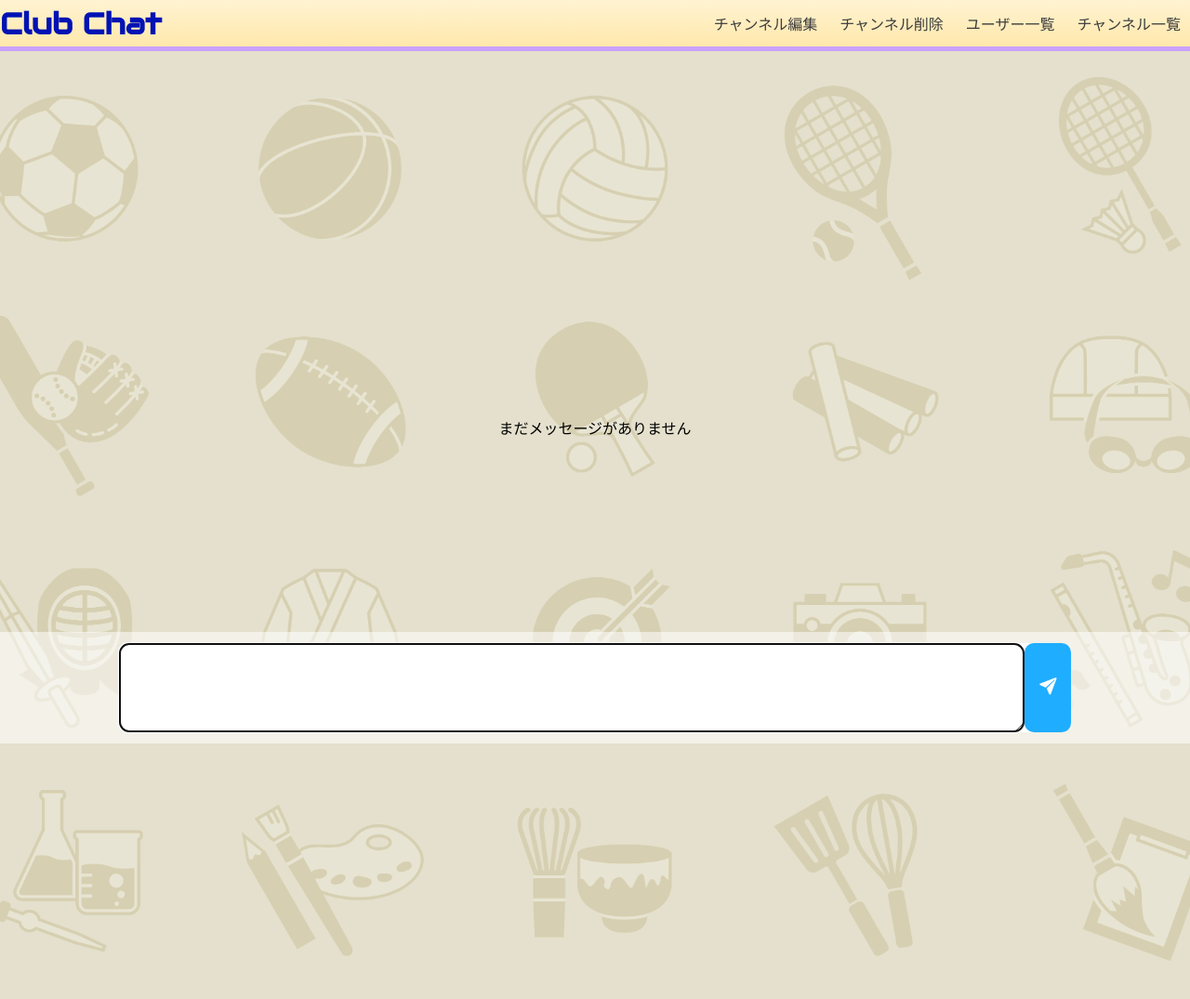
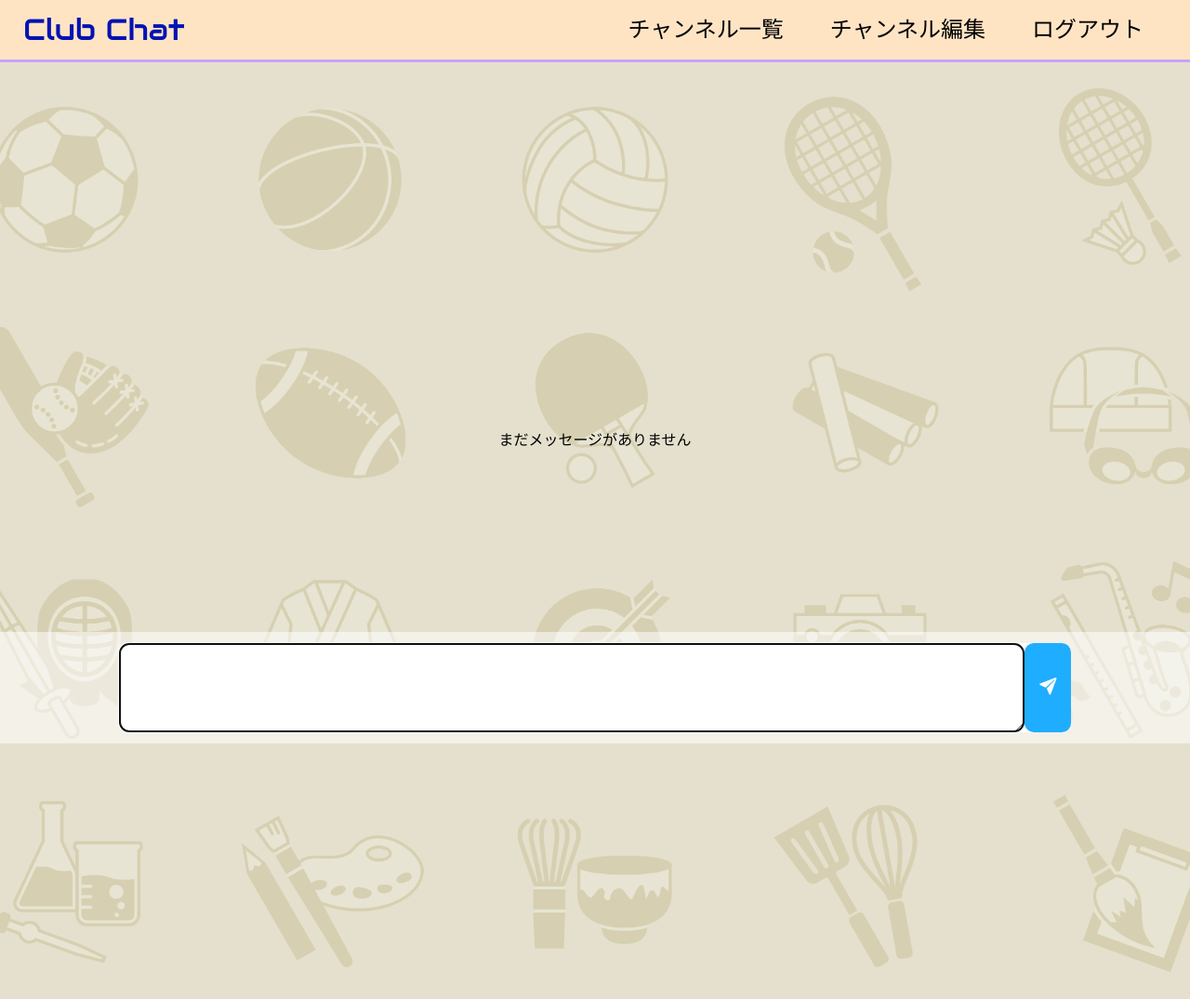
Before and after one commit to hackathon-winter-teamE/clubchat, a Flask app: template ChatApp/templates/detail.html in a window 1280 px wide. Shown: the whole page at 93% size. Before the commit the page ends 1034 px from the top, so only its background shows below. Run offline with Flask 2, Linux system fonts and the light colour scheme; the template is opened without the code that fills it, so the values that code supplies are empty.

Commit message:
チャンネル更新を追加

```diff
--- a/ChatApp/app.py
+++ b/ChatApp/app.py
@@ -215,7 +215,7 @@ def delete_message():
     cid = request.form.get('cid')
 
     if message_id:
-        dbConnect,delete_message(message_id)
+        dbConnect.deleteMessage(message_id)
 
     return redirect('/detail/{cid}'.format(cid = cid))
 
--- a/ChatApp/models.py
+++ b/ChatApp/models.py
@@ -201,7 +201,7 @@ class dbConnect:
         try:
             conn = DB.getConnection()
             cur = conn.cursor()
-            sql = "DELETE FROM messages WHERE id=%S"
+            sql = "DELETE FROM messages WHERE id=%s"
             cur.execute(sql,(message_id))
             conn.commit()
         except Exception as e:
--- a/ChatApp/static/css/detail.css
+++ b/ChatApp/static/css/detail.css
@@ -2,30 +2,61 @@
   margin: 0;
 }
 
+:root {
+  /* fonts */
+  --font-inter: Inter;
+  --font-audiowide: Audiowide;
+  --font-noto-sans-jp: "Noto Sans JP";
+}
+
+#add-channel-modal,
+#update-channel-modal,
+#delete-channel-modal {
+  display: none;
+}
 
 header {
-display: flex;
-width: 100%;
-height: 50px;
-background: linear-gradient(rgba(255,243,210,1), rgba(255,232,171,1));
-border-bottom: 5px solid #CAA1FF;
-border-bottom-width: 100%;
-align-items: center;
-margin: 0;
-}
-.header-title {
-margin-right: auto;
-color: #0012B4;
-font-family: 'Audiowide', sans-serif;
-}
-.menu-item {
-list-style: none;
-display: inline-block;
-padding: 10px;
-color: #3D3D3D;
-text-decoration: none;  /* 下線消去 */
+  height: 64px;
+  width: 100%;
+  background-color: bisque;
+  position: sticky;
+  top: 0;
+  z-index: 10;
+  border-bottom: 3px solid #caa1ff;
 }
 
+.header-logo {
+float: left;
+margin-left: 25px;
+}
+
+.header-logo p {
+  font-size: 32px;
+  font-family: var(--font-audiowide);
+  color: #0012b4;
+  line-height: 0px;
+}
+
+.header-menu {
+float: right;
+margin-right: 25px;
+}
+
+.header-menu a {
+  font-size: 24px;
+  line-height: 64px;
+  padding: 0 25px;
+  color: #000000;
+  display: block;
+  float: left;
+  transition: all 0.5s;
+  cursor: pointer;
+  text-decoration: none;
+}
+
+.header-menu a:hover {
+  background-color: rgba(255, 255, 255, 0.3);
+}
 
 .detail-wrapper {
 min-height: 100vh;
--- a/ChatApp/static/js/Channels/update-channel.js
+++ b/ChatApp/static/js/Channels/update-channel.js
@@ -1,9 +1,9 @@
 // チャンネルを更新する時の処理
 
-const updateButton = document.getElementById("channel-update-button");
+const updateButton = document.getElementById("channel-update-button2");
 const updateChannelModal = document.getElementById("update-channel-modal");
 const updatePageButtonClose = document.getElementById(
-  "update-page-close-button"
+  "update-page-close-button2"
 );
 
 // モーダルが存在するページのみ（uidとチャンネルidが同じ時のみ）
@@ -25,3 +25,12 @@ if (updateChannelModal) {
     }
   });
 }
+
+// update-channel-modalが表示されている時に Ctrl/Command + Enter で送信
+function sendUpdateForm() {
+  const newChannelTitle = document.updateChannelForm.channelTitle.value;
+
+  if (newChannelTitle !== "") {
+    document.updateChannelForm.submit();
+  }
+}
--- a/ChatApp/templates/detail.html
+++ b/ChatApp/templates/detail.html
@@ -5,36 +5,37 @@
     <meta name="viewport" content="width=device-width, initial-scale=1.0"/>
     <title>トークルーム</title>
     <link rel="stylesheet" href="../static/css/detail.css" />
+    <link rel="stylesheet" href="../static/css/modal.css" />
     <link rel="preconnect" href="https://fonts.googleapis.com">
     <link rel="preconnect" href="https://fonts.gstatic.com" crossorigin>
     <link href="https://fonts.googleapis.com/css2?family=Audiowide&display=swap" rel="stylesheet">
-    <script type="module" src="https://unpkg.com/ionicons@5.5.2/dist/ionicons/ionicons.esm.js"></script>
-    <script nomodule src="https://unpkg.com/ionicons@5.5.2/dist/ionicons/ionicons.js"></script>
+
+
 </head>
 <header>
-    <h1 class="header-title">Club Chat</h1>
-    <nav class="nav">
-        <ul class ="menu-group">
-            <a href="../templates/modal/update-channel.html" li class="menu-item"></li>チャンネル編集</a>
-            <a href="../templates/modal/delete-channel.html" li class="menu-item"></li>チャンネル削除</a>
-            <a href="../templates/modal/users.html" li class="menu-item"></li>ユーザー一覧</a>
-            <a href="index.html" li class="menu-item"></li>チャンネル一覧</a>
-        </ul>
-    </nav>
+  <div class="header-container">
+    <div class="header-logo">
+      <p>Club Chat</p>
+    </div>
+    <div class="header-menu">
+      <a href="{{ url_for('index') }}">チャンネル一覧</a>
+      {% if uid == channel.uid %}
+      <a id="channel-update-button2">チャンネル編集</a>
+      {% endif %}
+      <a href="{{ url_for('logout') }}">ログアウト</a>
+    </div>
+  </div>
 </header>
  <body class="detail">
+  {% if uid == channel.uid %}
+  {% include 'modal/update-channel.html' %} {% endif %}
     <div class="detail-wrapper">
         <div class="bg-img">
             <div class="channel-name">
               {{ channel.name }}
-              <!-- {% if channel.abstract is not none %}
-              {% endif %} -->
-              <!-- <button id="channel-update-button">
-                <ion-icon name="brush"></ion-icon>
-              </button>
-              {% include 'modal/update-channel.html' %}  -->
+
             </div>
-            <!-- <div class="channel-description">{{ channel.abstract }}</div> -->
+
               <div id="message-area">
                 {% if messages|length > 0 %} {% for message in messages %} {% if message.uid == uid %}
                     <div class="messages-right">
@@ -86,5 +87,35 @@
                </div>
 
     </div>
+{% include 'modal/delete-channel.html' %}
  </body>
+ <script type="text/javascript">
+  // prettier-ignore
+  const uid = JSON.parse('{{ uid|tojson }}');
+</script>
+<script
+  src="{{url_for('static',filename='js/scroll-message.js')}}"
+  type="text/javascript"
+></script>
+<script
+  src="{{url_for('static',filename='js/keyboardSendMessage.js')}}"
+  type="text/javascript"
+></script>
+<script
+  src="{{url_for('static',filename='js/Channels/update-channel.js')}}"
+  type="text/javascript"
+></script>
+<script
+  src="{{url_for('static',filename='js/Channels/delete-channel.js')}}"
+  type="text/javascript"
+></script>
+
+<script
+      type="module"
+      src="https://unpkg.com/ionicons@5.5.2/dist/ionicons/ionicons.esm.js"
+    ></script>
+    <script
+      nomodule
+      src="https://unpkg.com/ionicons@5.5.2/dist/ionicons/ionicons.js"
+    ></script>
  </html>
--- a/ChatApp/templates/modal/add-channel.html
+++ b/ChatApp/templates/modal/add-channel.html
@@ -5,21 +5,21 @@
       <span class="modalClose" id="add-page-close-button">×</span>
     </div>
     <form name="addChannelForm" class="modal-body" action="/" method="POST">
-      <label for="add-channel-input">チャンネル名</label>
+      <label>チャンネル名</label>
       <input
         type="text"
         placeholder="Channel name"
         class="channel-form-input"
         name="channelTitle"
       />
-      <label for="add-description-input">チャンネル説明</label>
+      <label>チャンネル説明</label>
       <input
         type="text"
         placeholder="Channel description"
         class="channel-form-input"
         name="channelDescription"
       />
-      <button id="add-channel-confirmation-button">登録</button>
+      <button>登録</button>
     </form>
   </div>
 </div>
--- a/ChatApp/templates/modal/update-channel.html
+++ b/ChatApp/templates/modal/update-channel.html
@@ -1,8 +1,8 @@
 <div id="update-channel-modal" class="modal">
   <div class="modal-content">
     <div class="modal-header">
-      <h5>Edit Channel</h5>
-      <span class="modalClose" id="update-page-close-button">×</span>
+      <h2>チャンネル編集</h2>
+      <span class="modalClose" id="update-page-close-button2">×</span>
     </div>
     <form
       name="updateChannelForm"
@@ -10,12 +10,14 @@
       action="/update_channel"
       method="POST"
     >
+      <label>チャンネル名</label>
       <input
         type="text"
         placeholder="Channel name"
         class="channel-form-input"
         name="channelTitle"
       />
+      <label>チャンネル説明</label>
       <input
         type="text"
         placeholder="Channel description"
@@ -23,7 +25,7 @@
         name="channelDescription"
       />
       <input type="hidden" name="cid" value="{{ channel.id }}" />
-      <button>EDIT</button>
+      <button>編集</button>
     </form>
   </div>
 </div>
```
